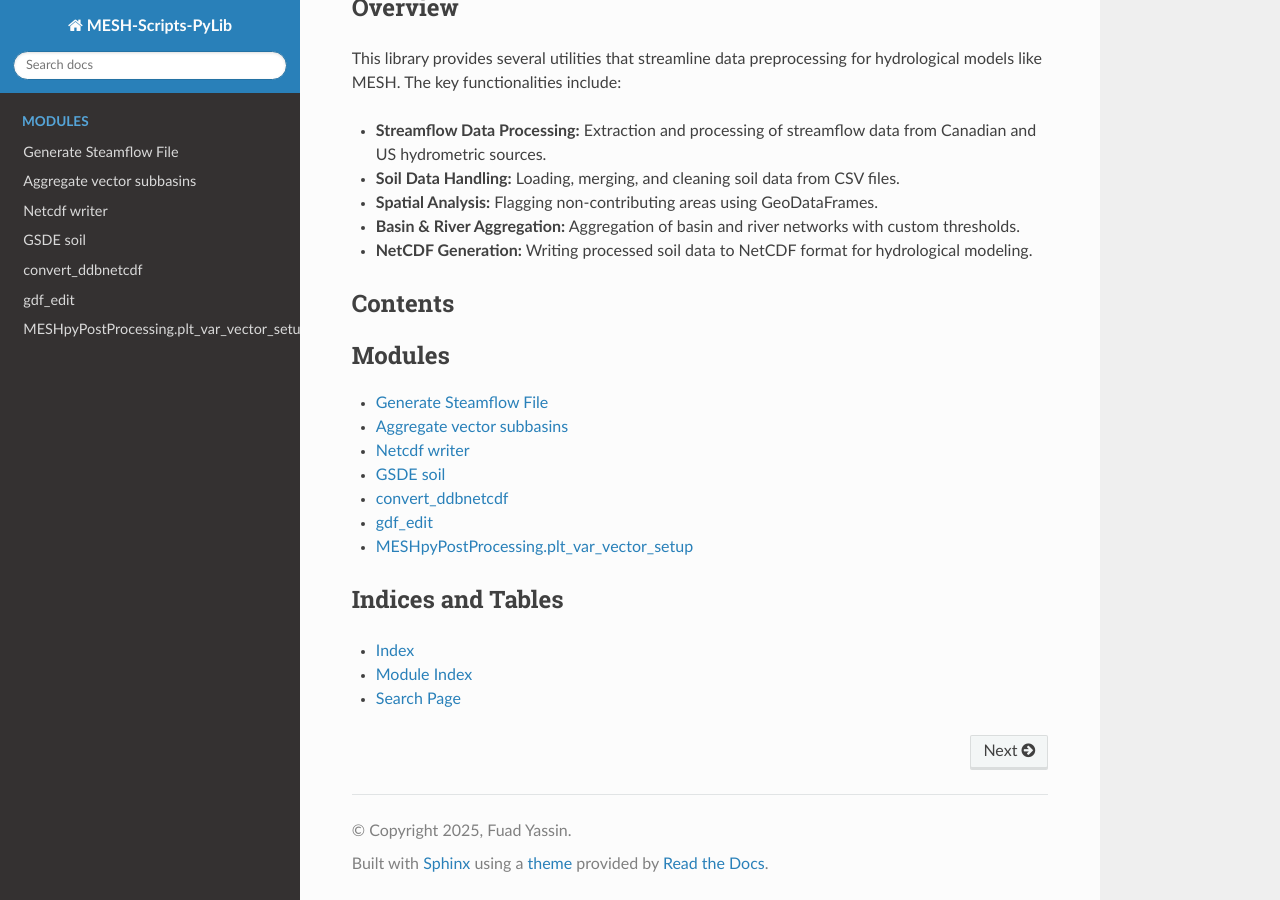
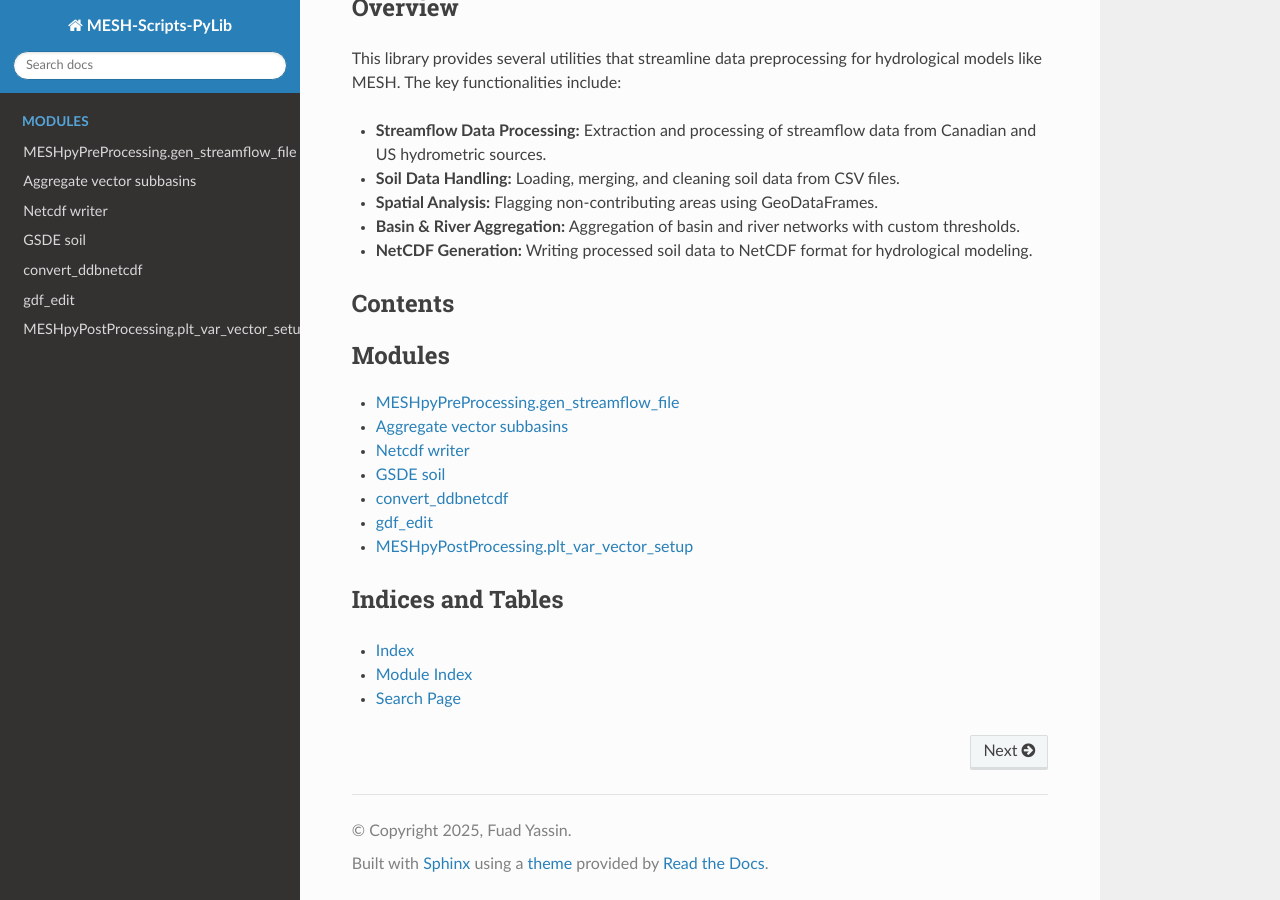
Before and after one commit to fuadyassin/MESH-Scripts-PyLib, a Sphinx documentation site: the page built from docs/source/index.rst, in a window 1280 px wide and 900 px high, scrolled down 657 px. Built offline with Sphinx 7.4.7 and the Read the Docs theme 3.1.0, drawn with Linux system fonts in a browser that asks for light colours.

Commit message:
Update gen_streamflow_file.rst

```diff
--- a/docs/source/gen_streamflow_file.rst
+++ b/docs/source/gen_streamflow_file.rst
@@ -1,5 +1,5 @@
-Generate Steamflow File
-======
+MESHpyPreProcessing.gen_streamflow_file
+========================================
 
 .. automodule:: MESHpyPreProcessing.gen_streamflow_file
    :members:
```
